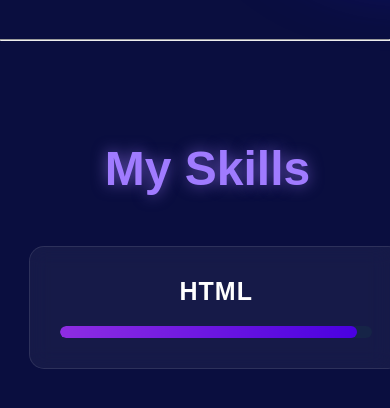
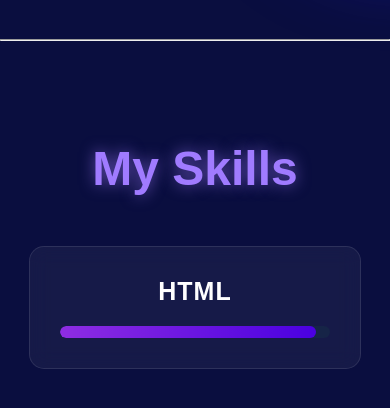
Before and after one commit to adityayadav176/My-Portfolio, a plain HTML site: page index.html in a window 390 px wide. Shown: the part 636-1044 px from the top of the page. Drawn offline with nearby package versions, Linux system fonts and the light colour scheme.

Commit message:
add new repo

```diff
--- a/style.css
+++ b/style.css
@@ -138,12 +138,9 @@ nav {
   color: #fff;
   text-align: center;
 }
-@media only screen and (max-width: 768px) {
-    .skill-box{
-      width: 80vw;
-    }
-    .skill-title{
-      margin-left: 25px;
+@media only screen and (max-width: 455px) {
+    .skill-container{
+      max-width: 100rem;
     }
 }
 
```
